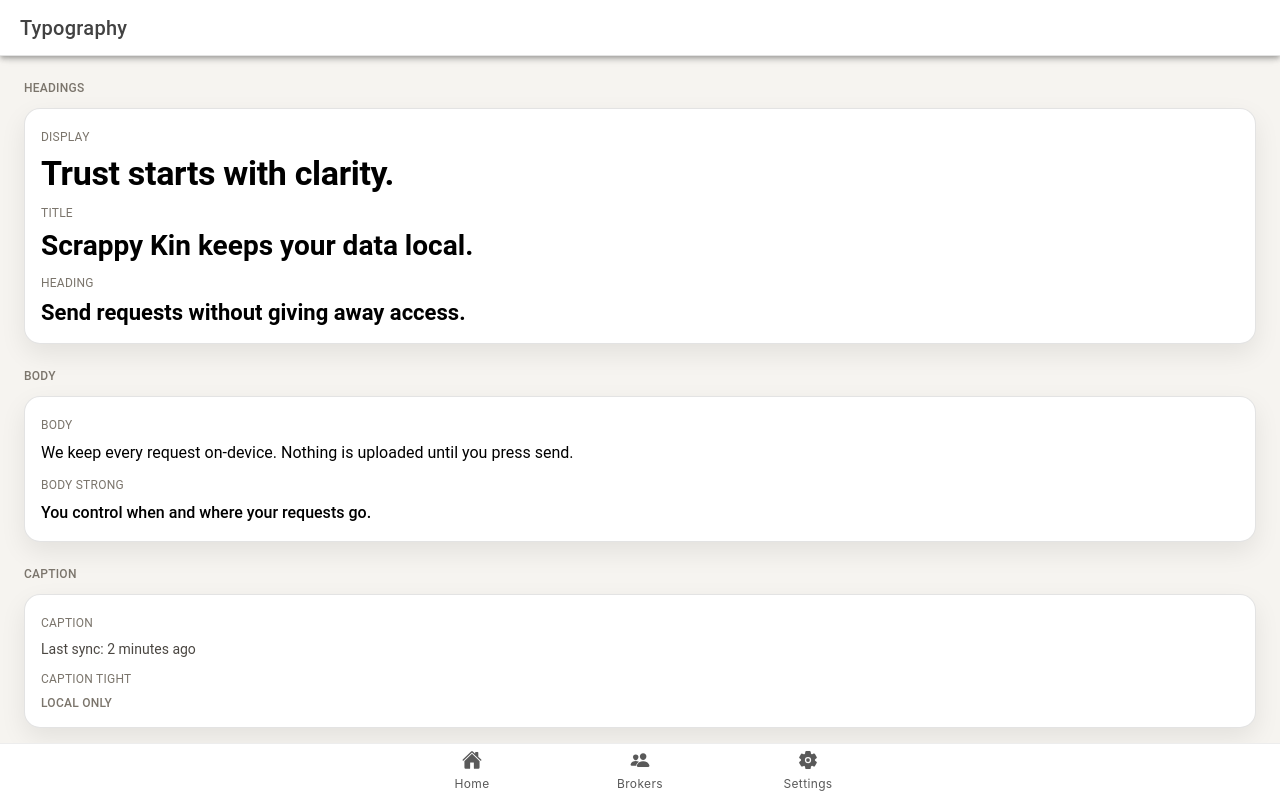
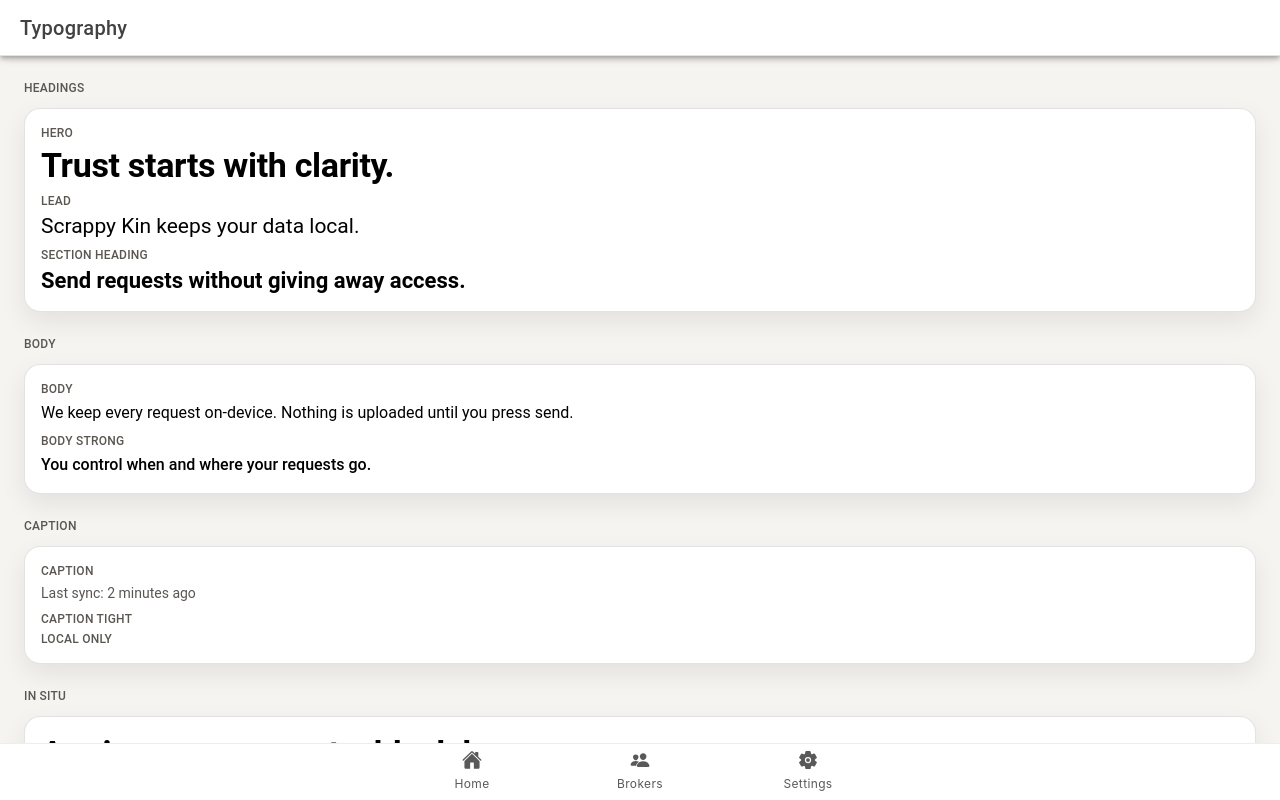
Before and after one commit to Scrappy-Kin/scrappy-kin-ios, a React app in the folder app/: page /ui-harness/typography in a window 1280 px wide. Built offline with nearby package versions, Linux system fonts and the light colour scheme; the HTML template or start-up script is replaced by a standard one.

Commit message:
feat: refine surface harness and tokens

```diff
--- a/app/src/theme/tokens.css
+++ b/app/src/theme/tokens.css
@@ -18,11 +18,9 @@
   --app-background: #f6f4f0;
   --surface-1: #ffffff;
   --surface-2: #fbf9f4;
-  --surface-3: #efe9df;
 
   --text-1: #1d1b19;
-  --text-2: #4b4742;
-  --text-3: #7b756c;
+  --text-2: #5a5651;
 
   --border-1: rgba(29, 27, 25, 0.12);
   --border-2: rgba(29, 27, 25, 0.2);
--- a/app/src/theme/typography.css
+++ b/app/src/theme/typography.css
@@ -10,6 +10,7 @@
   --font-size-md: 16px;
   --font-size-lg: 18px;
   --font-size-xl: 22px;
+  --font-size-subheading: 21px;
   --font-size-2xl: 28px;
   --font-size-3xl: 34px;
 
@@ -18,6 +19,7 @@
   --line-height-md: 24px;
   --line-height-lg: 26px;
   --line-height-xl: 28px;
+  --line-height-subheading: 26px;
   --line-height-2xl: 34px;
   --line-height-3xl: 40px;
 
@@ -32,20 +34,20 @@
   color: var(--text-1);
 }
 
-.type-display {
+.type-hero {
   font-size: var(--font-size-3xl);
   line-height: var(--line-height-3xl);
   font-weight: var(--font-weight-semibold);
   letter-spacing: var(--letter-spacing-tight);
 }
 
-.type-title {
-  font-size: var(--font-size-2xl);
-  line-height: var(--line-height-2xl);
-  font-weight: var(--font-weight-semibold);
+.type-lead {
+  font-size: var(--font-size-subheading);
+  line-height: var(--line-height-subheading);
+  font-weight: var(--font-weight-regular);
 }
 
-.type-heading {
+.type-section-heading {
   font-size: var(--font-size-xl);
   line-height: var(--line-height-xl);
   font-weight: var(--font-weight-semibold);
@@ -76,5 +78,5 @@
   font-weight: var(--font-weight-medium);
   text-transform: uppercase;
   letter-spacing: var(--letter-spacing-wide);
-  color: var(--text-3);
+  color: var(--text-2);
 }
--- a/app/src/ui/harness/HarnessHome.tsx
+++ b/app/src/ui/harness/HarnessHome.tsx
@@ -13,7 +13,7 @@
       <IonContent className="harness-content">
         <div className="harness-shell">
           <section className="harness-header">
-            <div className="type-title">Scrappy Kin UI System</div>
+            <div className="type-lead">Scrappy Kin UI System</div>
             <div className="type-body">
               Explore tokens in isolation before applying primitives.
             </div>
--- a/app/src/ui/harness/Surfaces.tsx
+++ b/app/src/ui/harness/Surfaces.tsx
@@ -14,47 +14,65 @@
           <section className="harness-section">
             <div className="type-caption-tight">Backgrounds</div>
             <div className="harness-card surface-grid">
-              <div className="surface-row">
-                <div className="surface-swatch surface-swatch--app">
+              <div className="surface-row surface-row--backgrounds">
+                <div className="surface-swatch surface-swatch--app surface-swatch--span-two">
                   <div className="type-body-strong">App background</div>
-                  <div className="surface-meta">--app-background</div>
+                  <div className="type-caption">--app-background</div>
                 </div>
                 <div className="surface-swatch surface-swatch--surface-1">
                   <div className="type-body-strong">Surface 1</div>
-                  <div className="surface-meta">--surface-1</div>
+                  <div className="type-caption">--surface-1</div>
                 </div>
                 <div className="surface-swatch surface-swatch--surface-2">
                   <div className="type-body-strong">Surface 2</div>
-                  <div className="surface-meta">--surface-2</div>
-                </div>
-                <div className="surface-swatch surface-swatch--surface-3">
-                  <div className="type-body-strong">Surface 3</div>
-                  <div className="surface-meta">--surface-3</div>
+                  <div className="type-caption">--surface-2</div>
                 </div>
               </div>
             </div>
           </section>
 
           <section className="harness-section">
-            <div className="type-caption-tight">Borders + Elevation</div>
+            <div className="type-caption-tight">Ink</div>
+            <div className="harness-card surface-grid">
+              <div className="surface-row">
+                <div className="surface-swatch surface-swatch--surface-1">
+                  <div className="type-body-strong">Ink</div>
+                  <div className="type-stack">
+                    <div className="type-caption" style={{ color: 'var(--text-1)' }}>
+                      --text-1 Primary ink sample
+                    </div>
+                    <div className="type-caption" style={{ color: 'var(--text-2)' }}>
+                      --text-2 Secondary ink sample
+                    </div>
+                  </div>
+                </div>
+              </div>
+            </div>
+          </section>
+
+          <section className="harness-section">
+            <div className="type-caption-tight">Borders</div>
             <div className="harness-card surface-grid">
               <div className="surface-row">
                 <div className="surface-swatch surface-swatch--surface-1">
                   <div className="type-body-strong">Border 1</div>
-                  <div className="surface-meta">--border-1</div>
+                  <div className="type-caption">--border-1</div>
                 </div>
                 <div className="surface-swatch surface-swatch--surface-1" style={{ borderColor: 'var(--border-2)' }}>
                   <div className="type-body-strong">Border 2</div>
-                  <div className="surface-meta">--border-2</div>
+                  <div className="type-caption">--border-2</div>
                 </div>
+              </div>
+            </div>
+          </section>
+
+          <section className="harness-section">
+            <div className="type-caption-tight">Elevation</div>
+            <div className="harness-card surface-grid">
+              <div className="surface-row">
                 <div className="surface-swatch surface-swatch--elevated">
                   <div className="type-body-strong">Elevation</div>
-                  <div className="surface-meta">--shadow-1</div>
-                </div>
-                <div className="surface-swatch surface-swatch--surface-1">
-                  <div className="type-body-strong">Ink</div>
-                  <div className="surface-meta">--text-1 / --text-2 / --text-3</div>
-                  <div className="type-caption">Secondary ink sample</div>
+                  <div className="type-caption">--shadow-1</div>
                 </div>
               </div>
             </div>
--- a/app/src/ui/harness/Typography.tsx
+++ b/app/src/ui/harness/Typography.tsx
@@ -15,16 +15,16 @@
             <div className="type-caption-tight">Headings</div>
             <div className="harness-card type-stack">
               <div className="type-row">
-                <div className="type-meta">Display</div>
-                <div className="type-display">Trust starts with clarity.</div>
+                <div className="type-caption-tight">Hero</div>
+                <div className="type-hero">Trust starts with clarity.</div>
               </div>
               <div className="type-row">
-                <div className="type-meta">Title</div>
-                <div className="type-title">Scrappy Kin keeps your data local.</div>
+                <div className="type-caption-tight">Lead</div>
+                <div className="type-lead">Scrappy Kin keeps your data local.</div>
               </div>
               <div className="type-row">
-                <div className="type-meta">Heading</div>
-                <div className="type-heading">Send requests without giving away access.</div>
+                <div className="type-caption-tight">Section Heading</div>
+                <div className="type-section-heading">Send requests without giving away access.</div>
               </div>
             </div>
           </section>
@@ -33,13 +33,13 @@
             <div className="type-caption-tight">Body</div>
             <div className="harness-card type-stack">
               <div className="type-row">
-                <div className="type-meta">Body</div>
+                <div className="type-caption-tight">Body</div>
                 <div className="type-body">
                   We keep every request on-device. Nothing is uploaded until you press send.
                 </div>
               </div>
               <div className="type-row">
-                <div className="type-meta">Body Strong</div>
+                <div className="type-caption-tight">Body Strong</div>
                 <div className="type-body-strong">
                   You control when and where your requests go.
                 </div>
@@ -51,12 +51,39 @@
             <div className="type-caption-tight">Caption</div>
             <div className="harness-card type-stack">
               <div className="type-row">
-                <div className="type-meta">Caption</div>
+                <div className="type-caption-tight">Caption</div>
                 <div className="type-caption">Last sync: 2 minutes ago</div>
               </div>
               <div className="type-row">
-                <div className="type-meta">Caption Tight</div>
+                <div className="type-caption-tight">Caption Tight</div>
                 <div className="type-caption-tight">LOCAL ONLY</div>
+              </div>
+            </div>
+          </section>
+
+          <section className="harness-section">
+            <div className="type-caption-tight">In Situ</div>
+            <div className="harness-card type-stack">
+              <div className="type-hero">A privacy co-op, not a black box.</div>
+              <div className="type-lead">Auditability over automation.</div>
+              <div className="type-body">
+                We keep the work on-device and let you drive the hard parts.{' '}
+                <strong>Human-in-the-loop is the point</strong> because it keeps power
+                inspectable and accountability real.
+              </div>
+              <div className="type-body">
+                We publish what brokers do, protect what people do, and leave room to
+                learn without overpromising what comes next.
+              </div>
+              <div className="type-section-heading">What we share, what we shield</div>
+              <div className="type-body">
+                When behavior describes brokers, we default to openness. When it
+                describes people, we default to protection. That boundary keeps the
+                system honest without turning users into product.
+              </div>
+              <div className="type-body">
+                This is a cooperative habit: small, repeatable steps that build a
+                public record and keep your private record yours.
               </div>
             </div>
           </section>
--- a/app/src/ui/harness/harness.css
+++ b/app/src/ui/harness/harness.css
@@ -42,11 +42,16 @@
   gap: var(--space-1);
 }
 
-.type-meta {
-  color: var(--text-3);
-  font-size: var(--font-size-xs);
-  letter-spacing: var(--letter-spacing-wide);
-  text-transform: uppercase;
+.type-lead + .type-body {
+  margin-top: var(--space-3);
+}
+
+.type-body + .type-section-heading {
+  margin-top: var(--space-4);
+}
+
+.type-section-heading + .type-body {
+  margin-top: var(--space-2);
 }
 
 .surface-grid {
@@ -58,6 +63,14 @@
   display: grid;
   gap: var(--space-2);
   grid-template-columns: repeat(auto-fit, minmax(140px, 1fr));
+}
+
+.surface-row--backgrounds {
+  grid-template-columns: repeat(2, minmax(140px, 1fr));
+}
+
+.surface-swatch--span-two {
+  grid-column: span 2;
 }
 
 .surface-swatch {
@@ -83,19 +96,12 @@
   background: var(--surface-2);
 }
 
-.surface-swatch--surface-3 {
-  background: var(--surface-3);
-}
 
 .surface-swatch--elevated {
   background: var(--surface-1);
   box-shadow: var(--shadow-1);
 }
 
-.surface-meta {
-  color: var(--text-3);
-  font-size: var(--font-size-xs);
-}
 
 .harness-link {
   color: var(--brand-1);
```
